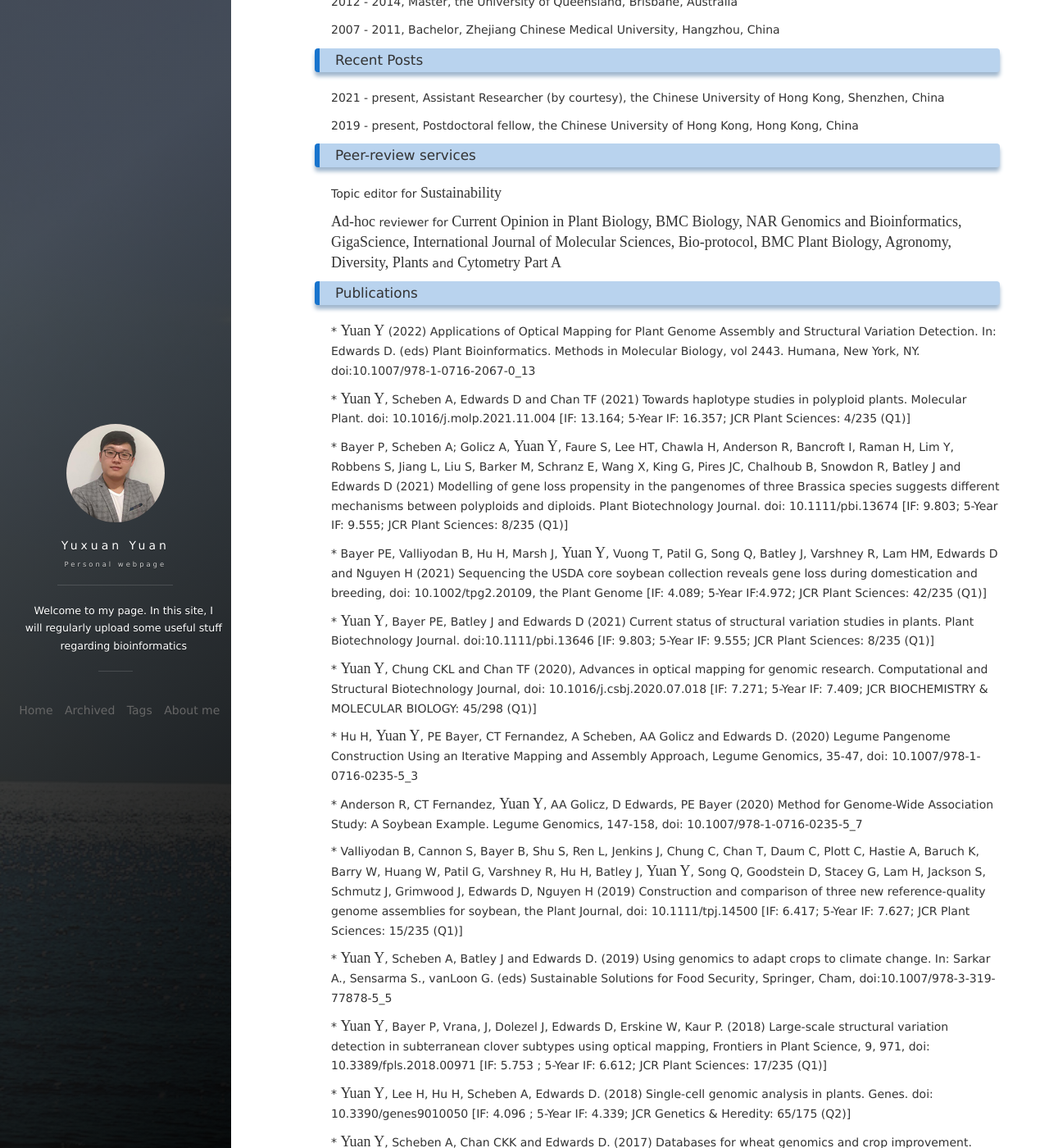
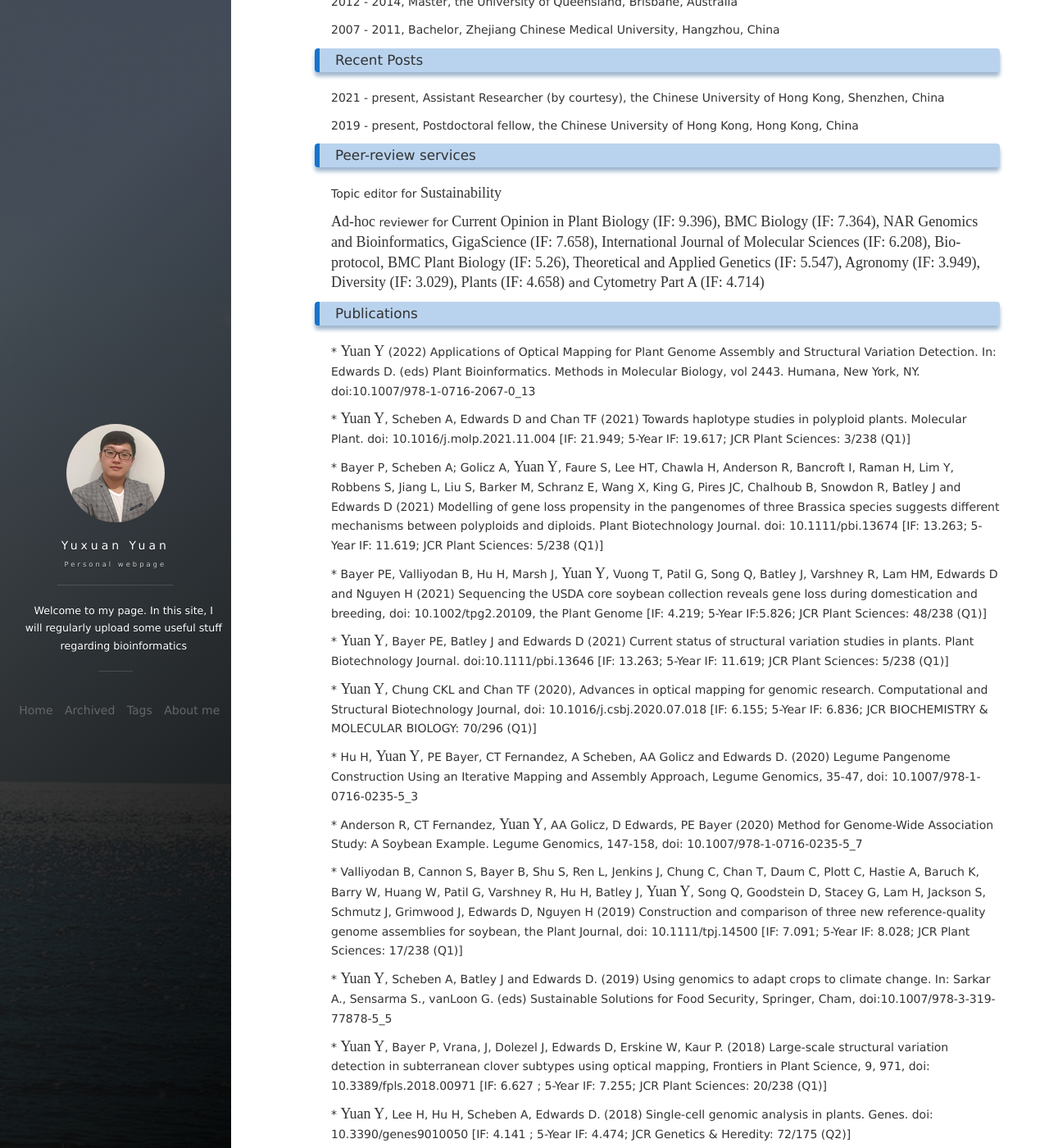
Before and after one commit to yuxuanyuan/yuxuanyuan.github.io, a Jekyll site: the page built from about.md, in a window 1280 px wide and 1400 px high, scrolled down 324 px. Shown: the whole window at 82% size. Built offline with Jekyll 4.4.1, drawn with Linux system fonts in a browser that asks for light colours; nearby versions of some CDN libraries; comment, search, counter and statistics services are not loaded; some of the changed text lies outside the part shown.

Commit message:
2022-07-08

```diff
--- a/about.md
+++ b/about.md
@@ -42,7 +42,7 @@ The species that I have been working on are canola, wheat and soybean
 Topic editor for <i> Sustainability</i>
 
 <p>
-<i>Ad-hoc</i> reviewer for <i> Current Opinion in Plant Biology, BMC Biology, NAR Genomics and Bioinformatics, GigaScience, International Journal of Molecular Sciences, Bio-protocol, BMC Plant Biology, Agronomy, Diversity, Plants </i> and <i>Cytometry Part A</i>
+<i>Ad-hoc</i> reviewer for <i> Current Opinion in Plant Biology (IF: 9.396), BMC Biology (IF: 7.364), NAR Genomics and Bioinformatics, GigaScience (IF: 7.658), International Journal of Molecular Sciences (IF: 6.208), Bio-protocol, BMC Plant Biology (IF: 5.26), Theoretical and Applied Genetics (IF: 5.547), Agronomy (IF: 3.949), Diversity (IF: 3.029), Plants (IF: 4.658) </i> and <i>Cytometry Part A (IF: 4.714)</i>
 
 <p>
 
@@ -54,23 +54,23 @@ Topic editor for <i> Sustainability</i>
 
 <p>
 
-* <i>Yuan Y</i>, Scheben A, Edwards D and Chan TF (2021) Towards haplotype studies in polyploid plants. Molecular Plant. doi: 10.1016/j.molp.2021.11.004 [<b>IF: 13.164</b>; 5-Year IF: 16.357; JCR Plant Sciences: 4/235 (Q1)]
+* <i>Yuan Y</i>, Scheben A, Edwards D and Chan TF (2021) Towards haplotype studies in polyploid plants. Molecular Plant. doi: 10.1016/j.molp.2021.11.004 [<b>IF: 21.949</b>; 5-Year IF: 19.617; JCR Plant Sciences: 3/238 (Q1)]
 
 <p>
 
-* Bayer P, Scheben A; Golicz A, <i>Yuan Y</i>, Faure S, Lee HT, Chawla H, Anderson R, Bancroft I, Raman H, Lim Y, Robbens S, Jiang L, Liu S, Barker M, Schranz E, Wang X, King G, Pires JC, Chalhoub B, Snowdon R, Batley J and Edwards D (2021) Modelling of gene loss propensity in the pangenomes of three Brassica species suggests different mechanisms between polyploids and diploids. Plant Biotechnology Journal. doi: 10.1111/pbi.13674 [<b>IF: 9.803</b>; 5-Year IF: 9.555; JCR Plant Sciences: 8/235 (Q1)]
+* Bayer P, Scheben A; Golicz A, <i>Yuan Y</i>, Faure S, Lee HT, Chawla H, Anderson R, Bancroft I, Raman H, Lim Y, Robbens S, Jiang L, Liu S, Barker M, Schranz E, Wang X, King G, Pires JC, Chalhoub B, Snowdon R, Batley J and Edwards D (2021) Modelling of gene loss propensity in the pangenomes of three Brassica species suggests different mechanisms between polyploids and diploids. Plant Biotechnology Journal. doi: 10.1111/pbi.13674 [<b>IF: 13.263</b>; 5-Year IF: 11.619; JCR Plant Sciences: 5/238 (Q1)]
 
 <p>
 
-* Bayer PE, Valliyodan B, Hu H, Marsh J, <i>Yuan Y</i>, Vuong T, Patil G, Song Q, Batley J, Varshney R, Lam HM, Edwards D and Nguyen H (2021) Sequencing the USDA core soybean collection reveals gene loss during domestication and breeding, doi: 10.1002/tpg2.20109, the Plant Genome [IF: 4.089; 5-Year IF:4.972; JCR Plant Sciences: 42/235 (Q1)]
+* Bayer PE, Valliyodan B, Hu H, Marsh J, <i>Yuan Y</i>, Vuong T, Patil G, Song Q, Batley J, Varshney R, Lam HM, Edwards D and Nguyen H (2021) Sequencing the USDA core soybean collection reveals gene loss during domestication and breeding, doi: 10.1002/tpg2.20109, the Plant Genome [IF: 4.219; 5-Year IF:5.826; JCR Plant Sciences: 48/238 (Q1)]
 
 <p>
 
-* <i>Yuan Y</i>, Bayer PE, Batley J and Edwards D (2021) Current status of structural variation studies in plants. Plant Biotechnology Journal. doi:10.1111/pbi.13646 [<b>IF: 9.803</b>; 5-Year IF: 9.555; JCR Plant Sciences: 8/235 (Q1)]
+* <i>Yuan Y</i>, Bayer PE, Batley J and Edwards D (2021) Current status of structural variation studies in plants. Plant Biotechnology Journal. doi:10.1111/pbi.13646 [<b>IF: 13.263</b>; 5-Year IF: 11.619; JCR Plant Sciences: 5/238 (Q1)]
 
 <p>
 
-* <i>Yuan Y</i>, Chung CKL and Chan TF (2020), Advances in optical mapping for genomic research. Computational and Structural Biotechnology Journal, doi: 10.1016/j.csbj.2020.07.018 [<b>IF: 7.271</b>; 5-Year IF: 7.409; JCR BIOCHEMISTRY & MOLECULAR BIOLOGY: 45/298 (Q1)]
+* <i>Yuan Y</i>, Chung CKL and Chan TF (2020), Advances in optical mapping for genomic research. Computational and Structural Biotechnology Journal, doi: 10.1016/j.csbj.2020.07.018 [<b>IF: 6.155</b>; 5-Year IF: 6.836; JCR BIOCHEMISTRY & MOLECULAR BIOLOGY: 70/296 (Q1)]
 
 <p>
 
@@ -82,7 +82,7 @@ Topic editor for <i> Sustainability</i>
 
 <p>
 
-* Valliyodan B, Cannon S, Bayer B, Shu S, Ren L, Jenkins J, Chung C, Chan T, Daum C, Plott C, Hastie A, Baruch K, Barry W, Huang W, Patil G, Varshney R, Hu H, Batley J, <i>Yuan Y</i>, Song Q, Goodstein D, Stacey G, Lam H, Jackson S, Schmutz J, Grimwood J, Edwards D, Nguyen H (2019) Construction and comparison of three new reference-quality genome assemblies for soybean, the Plant Journal, doi: 10.1111/tpj.14500 [<b>IF: 6.417</b>; 5-Year IF: 7.627; JCR Plant Sciences: 15/235 (Q1)]
+* Valliyodan B, Cannon S, Bayer B, Shu S, Ren L, Jenkins J, Chung C, Chan T, Daum C, Plott C, Hastie A, Baruch K, Barry W, Huang W, Patil G, Varshney R, Hu H, Batley J, <i>Yuan Y</i>, Song Q, Goodstein D, Stacey G, Lam H, Jackson S, Schmutz J, Grimwood J, Edwards D, Nguyen H (2019) Construction and comparison of three new reference-quality genome assemblies for soybean, the Plant Journal, doi: 10.1111/tpj.14500 [<b>IF: 7.091</b>; 5-Year IF: 8.028; JCR Plant Sciences: 17/238 (Q1)]
 
 <p>
 
@@ -90,11 +90,11 @@ Topic editor for <i> Sustainability</i>
 
 <p>
 
-* <i>Yuan Y</i>, Bayer P, Vrana, J, Dolezel J, Edwards D, Erskine W, Kaur P. (2018) Large-scale structural variation detection in subterranean clover subtypes using optical mapping, Frontiers in Plant Science, 9, 971, doi: 10.3389/fpls.2018.00971 [<b>IF: 5.753 </b>; 5-Year IF: 6.612; JCR Plant Sciences: 17/235 (Q1)]
+* <i>Yuan Y</i>, Bayer P, Vrana, J, Dolezel J, Edwards D, Erskine W, Kaur P. (2018) Large-scale structural variation detection in subterranean clover subtypes using optical mapping, Frontiers in Plant Science, 9, 971, doi: 10.3389/fpls.2018.00971 [<b>IF: 6.627 </b>; 5-Year IF: 7.255; JCR Plant Sciences: 20/238 (Q1)]
 
 <p>
 
-* <i>Yuan Y</i>, Lee H, Hu H, Scheben A, Edwards D. (2018) Single-cell genomic analysis in plants. Genes. doi: 10.3390/genes9010050 [<b>IF: 4.096 </b>; 5-Year IF: 4.339; JCR Genetics & Heredity: 65/175 (Q2)]
+* <i>Yuan Y</i>, Lee H, Hu H, Scheben A, Edwards D. (2018) Single-cell genomic analysis in plants. Genes. doi: 10.3390/genes9010050 [<b>IF: 4.141 </b>; 5-Year IF: 4.474; JCR Genetics & Heredity: 72/175 (Q2)]
 
 <p>
 
@@ -102,23 +102,23 @@ Topic editor for <i> Sustainability</i>
 
 <p>
 
-* <i>Yuan Y</i>, Bayer P, Scheben A, Chan CKK, Edwards D. (2017) BioNanoAnalyst: A visualisation tool to assess genome assembly quality using BioNano data. BMC Bioinformatics. doi: 11.1186/s12859-017-1735-4 [<b>IF: 3.169</b>; 5-Year IF: 3.629; JCR Mathematical & Computational Biology: 16/58 (Q2)].
+* <i>Yuan Y</i>, Bayer P, Scheben A, Chan CKK, Edwards D. (2017) BioNanoAnalyst: A visualisation tool to assess genome assembly quality using BioNano data. BMC Bioinformatics. doi: 11.1186/s12859-017-1735-4 [<b>IF: 3.307</b>; 5-Year IF: 4.341; JCR Mathematical & Computational Biology: 20/57 (Q2)].
 
 <p>
 
-* <i>Yuan Y</i>, Bayer P, Lee H, Edwards D. (2017) runBNG: A software package for BioNano genomic analysis on the command line. Bioinformatics. doi: 10.1093/bioinformatics/btx366 [<b>IF: 6.937</b>; 5-Year IF: 8.47; JCR Mathematical & Computational Biology: 3/58 (Q1)]
+* <i>Yuan Y</i>, Bayer P, Lee H, Edwards D. (2017) runBNG: A software package for BioNano genomic analysis on the command line. Bioinformatics. doi: 10.1093/bioinformatics/btx366 [<b>IF: 6.931</b>; 5-Year IF: 8.778; JCR Mathematical & Computational Biology: 5/57 (Q1)]
 
 <p>
 
-* Bayer P, Hurgobin B, Golicz A, Chan K, <i>Yuan Y</i>, Lee H, Renton M, Meng J, Li R, Long Y, Zou J, Bancroft I, Chalhoub B, King G, Batley J, Edwards D. (2017) Assembly and comparison of two closely related Brassica napus genomes. Plant Biotechnology Journal. doi:10.1111/pbi.12742 [<b>IF: 9.803</b>; 5-Year IF: 9.555; JCR Plant Sciences: 8/235 (Q1)]
+* Bayer P, Hurgobin B, Golicz A, Chan K, <i>Yuan Y</i>, Lee H, Renton M, Meng J, Li R, Long Y, Zou J, Bancroft I, Chalhoub B, King G, Batley J, Edwards D. (2017) Assembly and comparison of two closely related Brassica napus genomes. Plant Biotechnology Journal. doi:10.1111/pbi.12742 [<b>IF: 13.263</b>; 5-Year IF: 11.619; JCR Plant Sciences: 5/238 (Q1)]
 
 <p>
 
-* <i>Yuan Y</i>, Bayer P, Batley J, Edwards D. (2017) Improvements in genomic technologies: application to crop genomics. Trends in Biotechnology. doi: 10.1016/j.tibtech.2017.02.009 [<b>IF: 19.536</b>; 5-Year IF: 19.599; JCR Biotechnology &Applied Microbiology: 3/159 (Q1)]
+* <i>Yuan Y</i>, Bayer P, Batley J, Edwards D. (2017) Improvements in genomic technologies: application to crop genomics. Trends in Biotechnology. doi: 10.1016/j.tibtech.2017.02.009 [<b>IF: 21.942</b>; 5-Year IF: 20.864; JCR Biotechnology &Applied Microbiology: 3/158 (Q1)]
 
 <p>
 
-* Kaur P, Bayer P, Milec Z, Vrána J, <i>Yuan Y</i>, Appels R, Edwards D, Batley J, Nichols P, Erskine W, Doležel J. (2017) An advanced reference genome of Trifolium subterraneum L. reveals genes related to agronomic performance. Plant Biotechnology Journal. doi: 10.1111/pbi.12697 [<b>IF: 9.803</b>; 5-Year IF: 9.555; JCR Plant Sciences: 8/235 (Q1)]
+* Kaur P, Bayer P, Milec Z, Vrána J, <i>Yuan Y</i>, Appels R, Edwards D, Batley J, Nichols P, Erskine W, Doležel J. (2017) An advanced reference genome of Trifolium subterraneum L. reveals genes related to agronomic performance. Plant Biotechnology Journal. doi: 10.1111/pbi.12697 [<b>IF: 13.263</b>; 5-Year IF: 11.619; JCR Plant Sciences: 5/238 (Q1)]
 
 <p>
 
```
